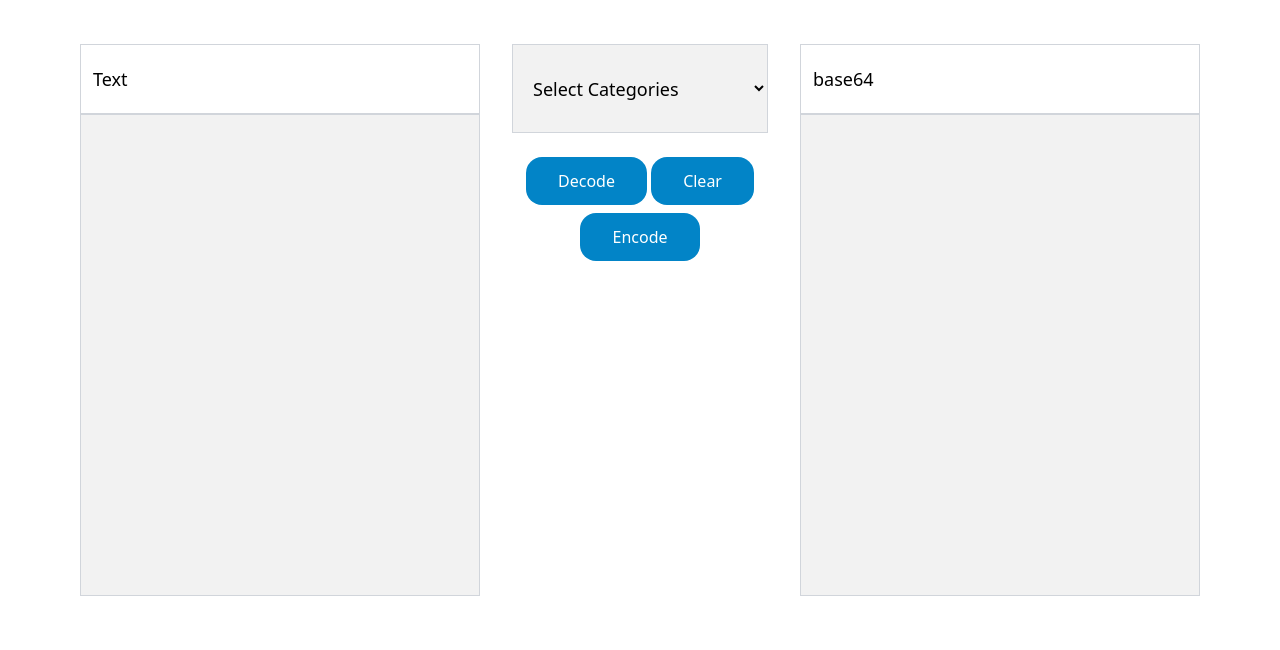
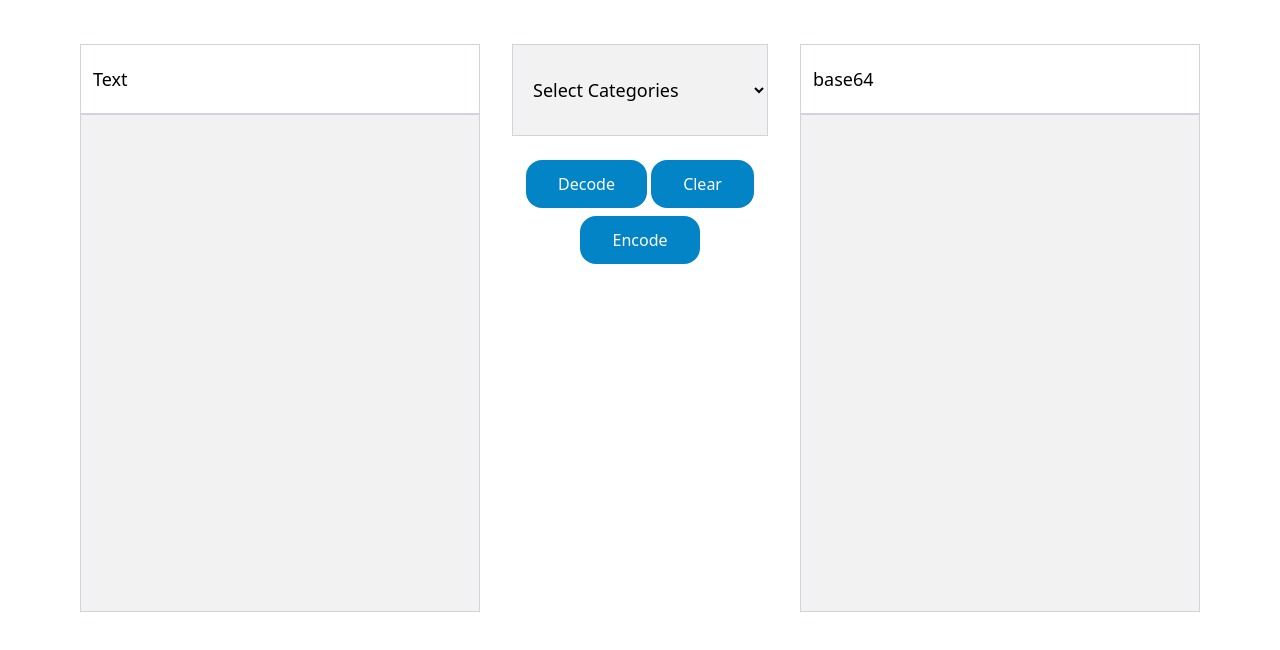
Before and after one commit to RandomosityKid/ciphertoolFork, a plain HTML site: page index.html in a window 1280 px wide. Shown: the part 88-738 px from the top of the page. Drawn offline with nearby package versions, Linux system fonts and the light colour scheme.

Commit message:
Add files via upload

```diff
--- a/index.html
+++ b/index.html
@@ -69,7 +69,7 @@
                 <div class="div-label py-5 pl-3 border-[.1rem] border-gray-300">
                     <label class="text-lg" for="text">Text</label>
                 </div>
-                <textarea style="resize: none;" class="border-[.1rem] border-gray-300 w-full" type="text" id="text" rows="20"></textarea>
+                <textarea style="resize: none;" class="border-[.1rem] border-gray-300 w-full p-2" type="text" id="text" rows="20"></textarea>
             </div>
 
             <div class="main-categories w-[80%] text-center">
@@ -89,7 +89,7 @@
                 <div class="div-label py-5 pl-3 border-[.1rem] border-gray-300">
                     <label class="text-lg" for="text">base64</label>
                 </div>
-                <textarea style="resize: none;" class="border-[.1rem] border-gray-300 w-full" type="text" id="text" rows="20"></textarea>
+                <textarea style="resize: none;" class="border-[.1rem] border-gray-300 w-full p-2" type="text" id="text" rows="20"></textarea>
             </div>
         </div>
     </section>
```
